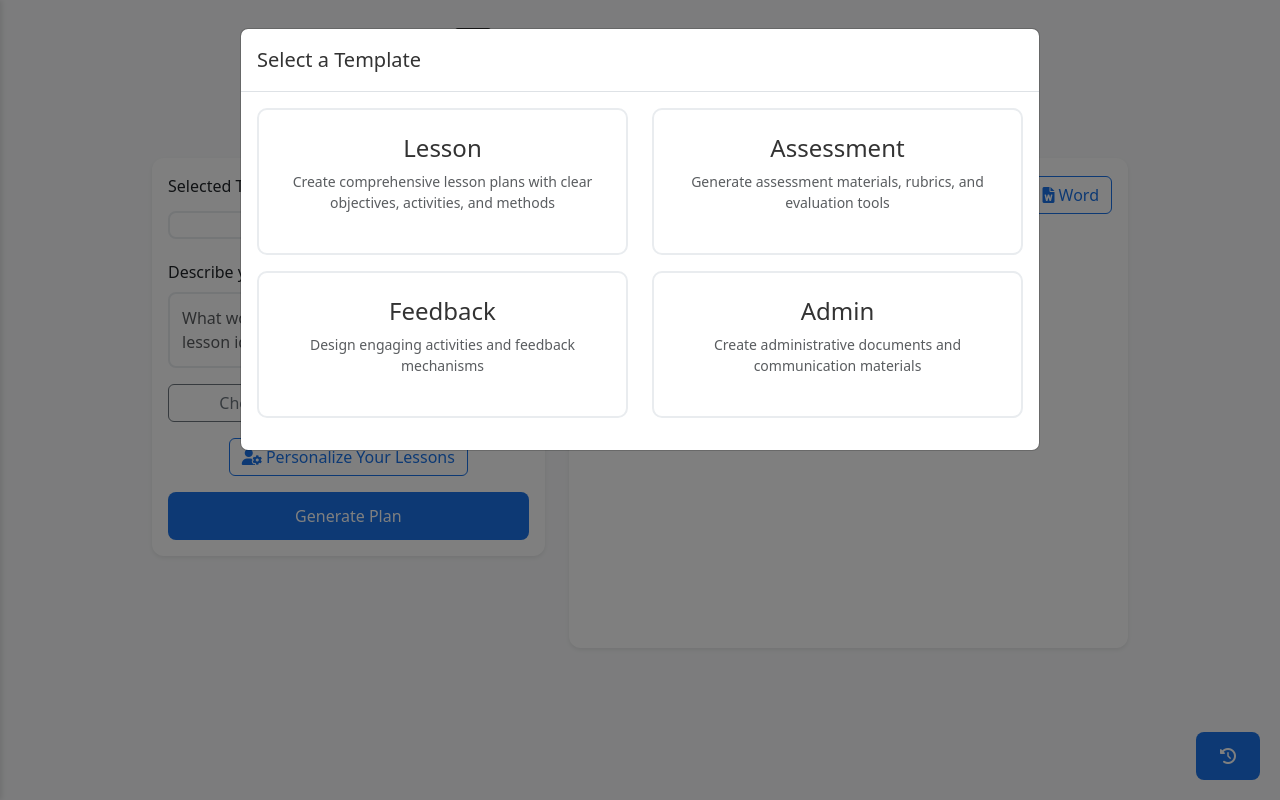
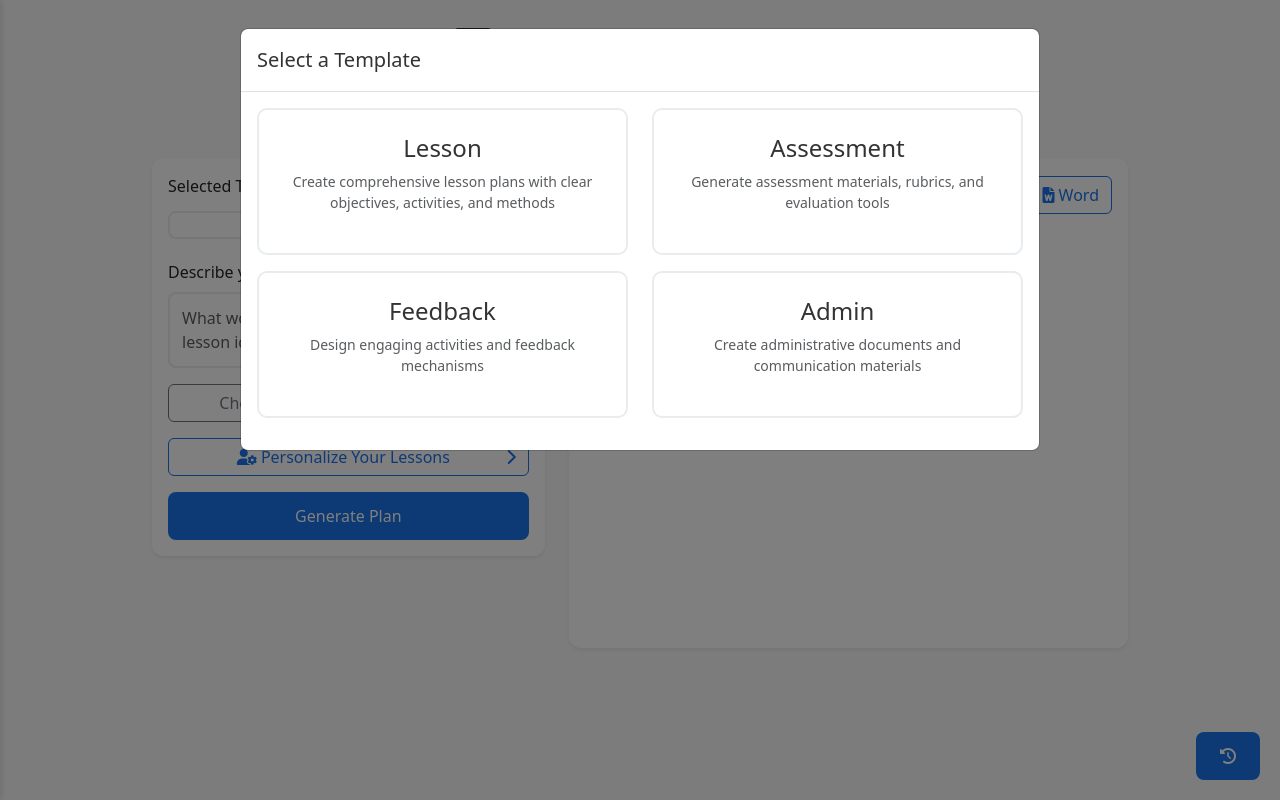
Before and after one commit to Koshkap/PlopPLAN, a Flask app: page /app in a window 1280 px wide. Run offline with Flask 3, Linux system fonts and the light colour scheme; some libraries are stand-ins or nearby versions.

Commit message:
Assistant checkpoint: Update personalization button width to match subtemplate
Assistant generated file changes:
- templates/index.html: Update personalization button width

---

User prompt:

Make the personalize your lesson as wide as the choose a subtemplate

```diff
--- a/templates/index.html
+++ b/templates/index.html
@@ -89,9 +89,10 @@
                             </div>
 
                             <!-- Personalization Button -->
-                            <div class="text-center mb-3">
-                                <button type="button" class="btn btn-outline-primary" data-bs-toggle="modal" data-bs-target="#personalizationModal">
+                            <div class="mb-3">
+                                <button type="button" class="btn btn-outline-primary w-100" data-bs-toggle="modal" data-bs-target="#personalizationModal">
                                     <i class="fas fa-user-cog"></i> Personalize Your Lessons
+                                    <i class="fas fa-chevron-right float-end mt-1"></i>
                                 </button>
                             </div>
 
```
